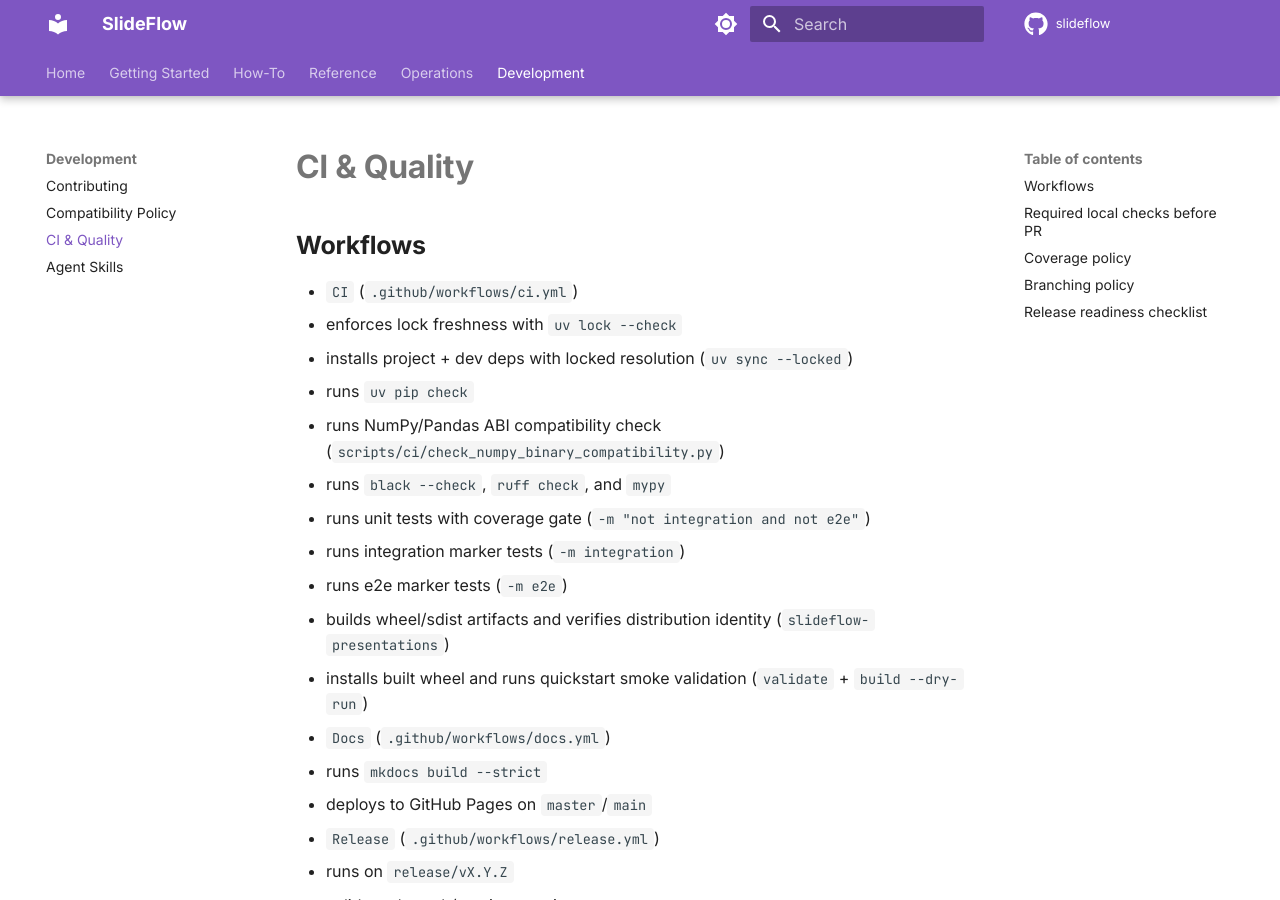
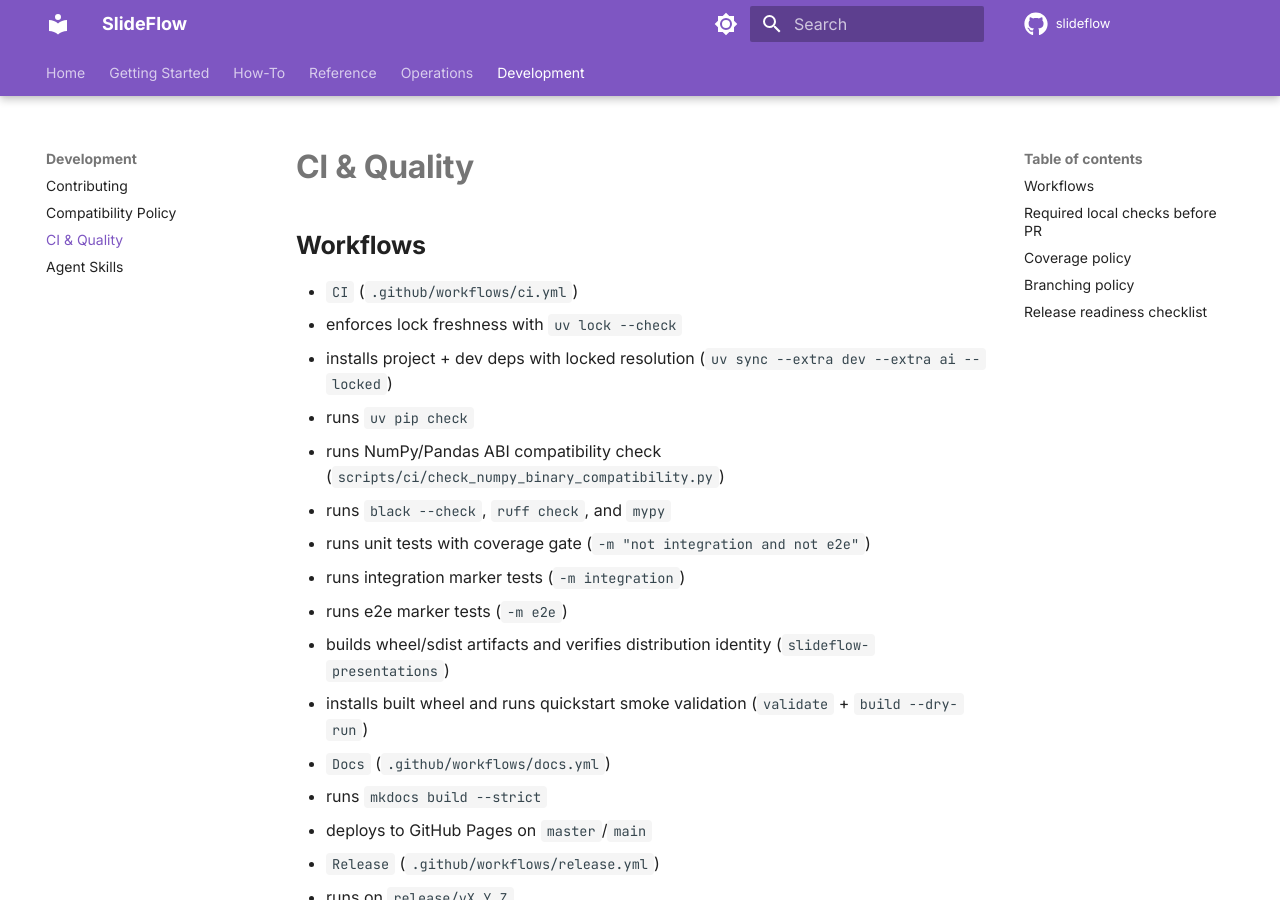
Before and after one commit to joe-broadhead/slideflow, an MkDocs documentation site: the page built from docs/ci-quality.md, in a window 1280 px wide and 900 px high. Built offline with MkDocs 1.6.1 and Material for MkDocs 9.7.7, drawn with Linux system fonts in a browser that asks for light colours; comment, search, counter and statistics services are not loaded.

Commit message:
docs: align ci-quality sync command with workflow extras

```diff
--- a/docs/ci-quality.md
+++ b/docs/ci-quality.md
@@ -4,7 +4,7 @@
 
 - `CI` (`.github/workflows/ci.yml`)
   - enforces lock freshness with `uv lock --check`
-  - installs project + dev deps with locked resolution (`uv sync --locked`)
+  - installs project + dev deps with locked resolution (`uv sync --extra dev --extra ai --locked`)
   - runs `uv pip check`
   - runs NumPy/Pandas ABI compatibility check (`scripts/ci/check_numpy_binary_compatibility.py`)
   - runs `black --check`, `ruff check`, and `mypy`
```
